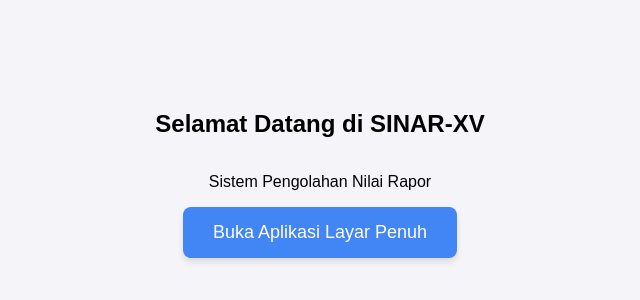
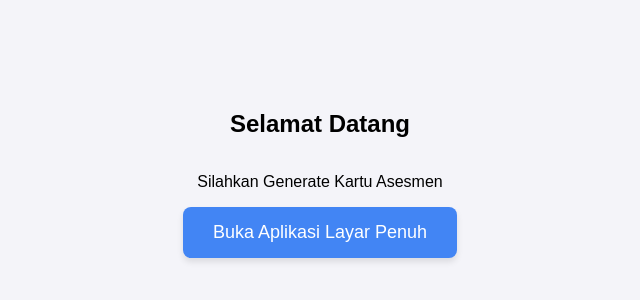
Before and after one commit to galih-ai/AsKa, a plain HTML site: page index.html in a window 1280 px wide. Shown: the part 226-526 px from the top of the page, without its empty margins (320-960 px from the left). Drawn offline with Linux system fonts and the light colour scheme.

Commit message:
Update index.html

```diff
--- a/index.html
+++ b/index.html
@@ -1,7 +1,7 @@
 <!DOCTYPE html>
 <html>
 <head>
-  <title>Generate Kartu Asesmen</title>
+  <title>AsKa</title>
   <meta name="viewport" content="width=device-width, initial-scale=1">
 
   <link rel="icon" type="image/png" href="favicon.png">
@@ -56,8 +56,8 @@
 <body>
 
   <div id="landing-page">
-    <h2>Selamat Datang di SINAR-XV</h2>
-    <p>Sistem Pengolahan Nilai Rapor</p>
+    <h2>Selamat Datang</h2>
+    <p>Silahkan Generate Kartu Asesmen</p>
     <button onclick="bukaAplikasi()">Buka Aplikasi Layar Penuh</button>
   </div>
 
```
